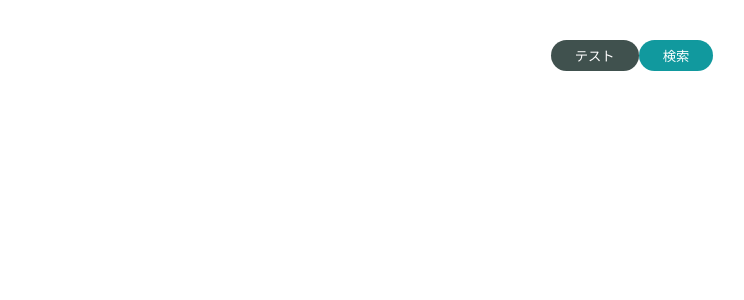
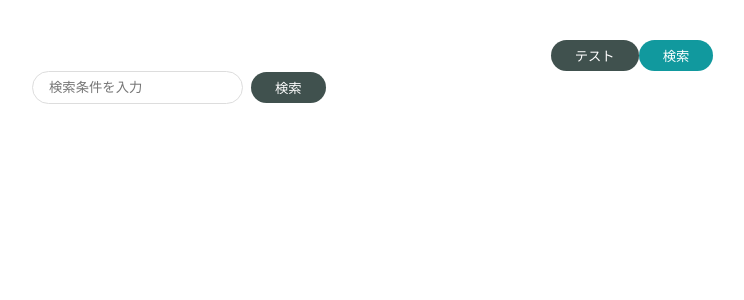
Before and after one commit to Hauru427/Atomic-design, a React (Vite) app: page / in a window 1280 px wide. Shown: the top 300 px of the page, without its empty margins (8-752 px from the left). Built offline with nearby package versions, Linux system fonts and the light colour scheme.

Commit message:
Moleculeの作成

```diff
--- a/src/App.tsx
+++ b/src/App.tsx
@@ -1,12 +1,15 @@
 import './App.css'
 import { PrimaryButton } from './components/atoms/button/PrimaryButton'
 import { SecondaryButton } from './components/atoms/button/SecondaryButton';
+import { SearchInput } from './components/molecules/SearchInput';
 
 export default function App() {
   return (
     <div className='App'>
       <PrimaryButton>テスト</PrimaryButton>
       <SecondaryButton>検索</SecondaryButton>
+      <br />
+      <SearchInput />
     </div>
   );
 }
--- /dev/null
+++ b/src/components/atoms/input/Input.tsx
@@ -0,0 +1,13 @@
+import styled from "styled-components";
+
+export const Input = (props) => {
+  const { placeholder = "" } = props;
+    return <SInput type="text" placeholder={placeholder} />;
+}
+
+const SInput = styled.input`
+  padding: 8px 16px;
+  border: solid #ddd 1px;
+  border-radius: 9999px;
+  outline: none;
+`;
--- /dev/null
+++ b/src/components/molecules/SearchInput.tsx
@@ -0,0 +1,24 @@
+import styled from "styled-components";
+
+import { PrimaryButton } from "../atoms/button/PrimaryButton"
+import { Input } from "../atoms/input/Input"
+
+export const SearchInput = () => {
+    return (
+        <SContainer>
+            <Input placeholder="検索条件を入力"/>
+            <SButtonWrapper>
+              <PrimaryButton>検索</PrimaryButton>
+            </SButtonWrapper>
+        </SContainer>
+    )
+}
+
+const SContainer = styled.div`
+  display: flex;
+  align-items: center;
+`;
+
+const SButtonWrapper = styled.div`
+  padding-left: 8px;
+`;
```
